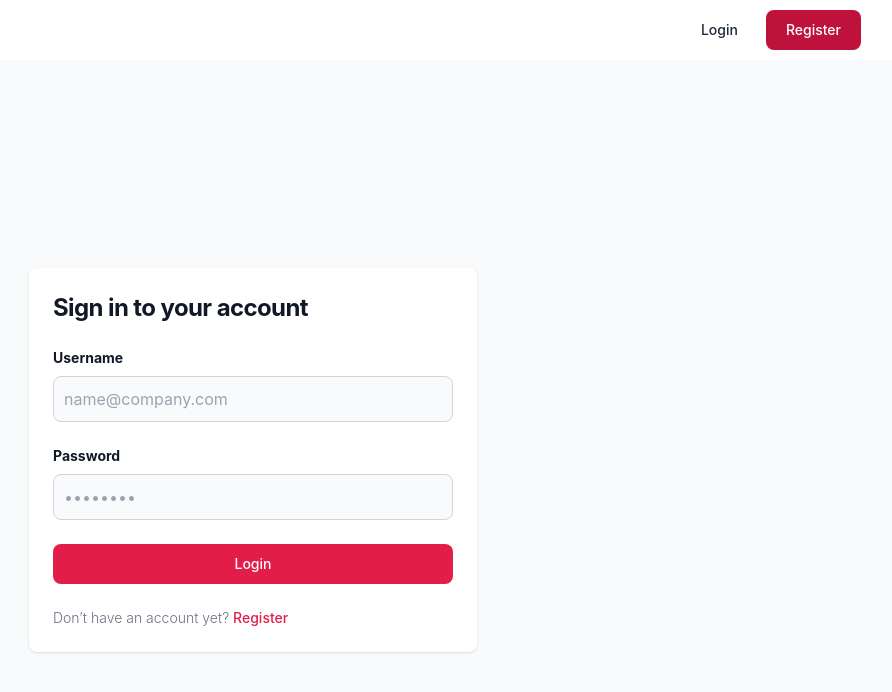
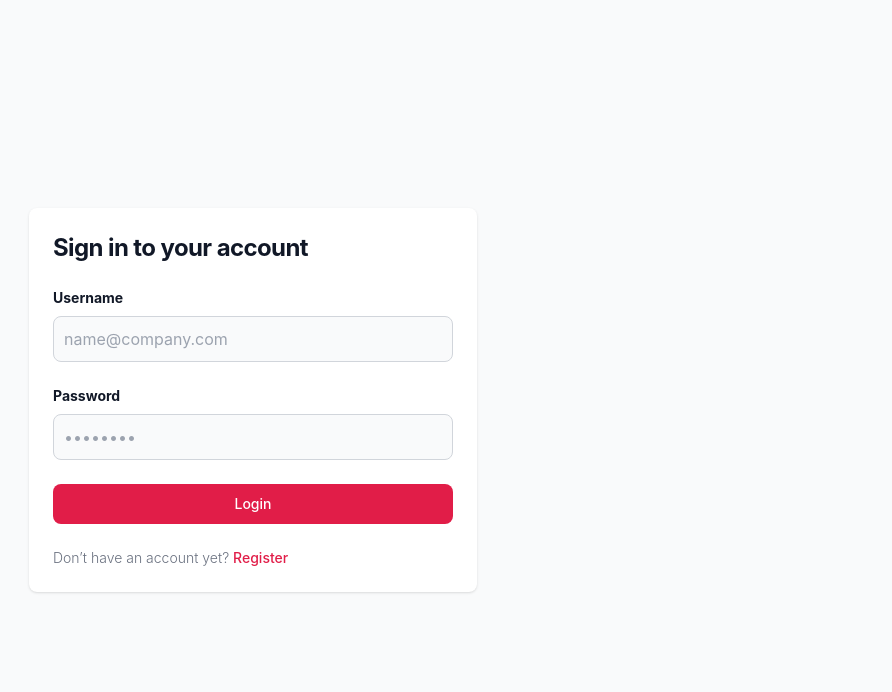
Before and after one commit to Kruzk02/login-and-registration-angular, an Angular app: page /login in a window 1280 px wide. Shown: the top 692 px of the page, without its empty margins (387-1279 px from the left). Built offline with nearby package versions, Linux system fonts and the light colour scheme; no server answers.

Commit message:
refactor: prevent header appear on login and register components

```diff
--- a/src/app/app.component.html
+++ b/src/app/app.component.html
@@ -1,2 +1,2 @@
-<app-header></app-header>
+<app-header *ngIf="showHeader"></app-header>
 <router-outlet></router-outlet>
--- a/src/app/app.component.ts
+++ b/src/app/app.component.ts
@@ -1,12 +1,23 @@
 import { Component } from '@angular/core';
-import { RouterOutlet } from '@angular/router';
+import { NavigationEnd, Router, RouterOutlet } from '@angular/router';
 import { HeaderComponent } from "./component/header/header.component";
+import { CommonModule } from '@angular/common';
 
 @Component({
-    selector: 'app-root',
-    imports: [RouterOutlet, HeaderComponent],
-    templateUrl: './app.component.html',
-    styleUrl: './app.component.css'
+  selector: 'app-root',
+  imports: [RouterOutlet, HeaderComponent, CommonModule],
+  templateUrl: './app.component.html',
+  styleUrl: './app.component.css'
 })
 export class AppComponent {
+  showHeader = true;
+
+  constructor(private router: Router) {
+    this.router.events.subscribe(event => {
+      if (event instanceof NavigationEnd) {
+        const notHeaderRoutes = ['/login', '/register'];
+        this.showHeader = !notHeaderRoutes.includes(event.urlAfterRedirects);
+      }
+    });
+  }
 }
```
Also changed, not shown: src/app/app.routes.ts (+6 -6 lines).
